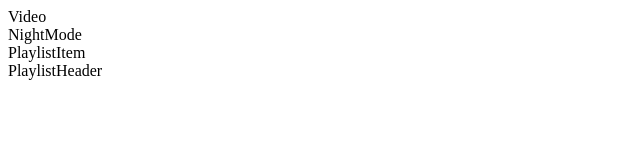
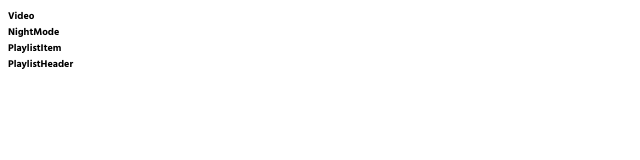
Before and after one commit to atorov/react-hooks-videoplayer, a React (Create React App) app: page /4tuFk_pdWVo in a window 1280 px wide. Shown: the top 160 px of the page, without its empty margins (0-640 px from the left). Built offline with nearby package versions, Linux system fonts and the light colour scheme.

Commit message:
added some global styling

```diff
--- a/src/components/App/index.jsx
+++ b/src/components/App/index.jsx
@@ -5,13 +5,18 @@ import { BrowserRouter, Route, Switch } from 'react-router-dom'
 import NotFound from '../NotFound'
 import VideoPlayer from '../VideoPlayer'
 
+import GlobalStyle from "../../styles/GlobalStyle"
+
 const App = () => (
     <BrowserRouter>
-        <Switch>
-            <Route path="/" exact component={VideoPlayer} />
-            <Route path="/:activeVideo" exact component={VideoPlayer} />
-            <NotFound />
-        </Switch>
+        <>
+            <Switch>
+                <Route path="/" exact component={VideoPlayer} />
+                <Route path="/:activeVideo" exact component={VideoPlayer} />
+                <NotFound />
+            </Switch>
+            <GlobalStyle />
+        </>
     </BrowserRouter>
 )
 
--- /dev/null
+++ b/src/styles/GlobalStyle.js
@@ -0,0 +1,13 @@
+import { createGlobalStyle } from 'styled-components'
+
+const GlobalStyle = createGlobalStyle`
+    * {
+        box-sizing: border-box;
+    }
+    body {
+        font-size: 10px;
+        font-family: 'Hind', sans-serif;
+    }
+`
+
+export default GlobalStyle
```
